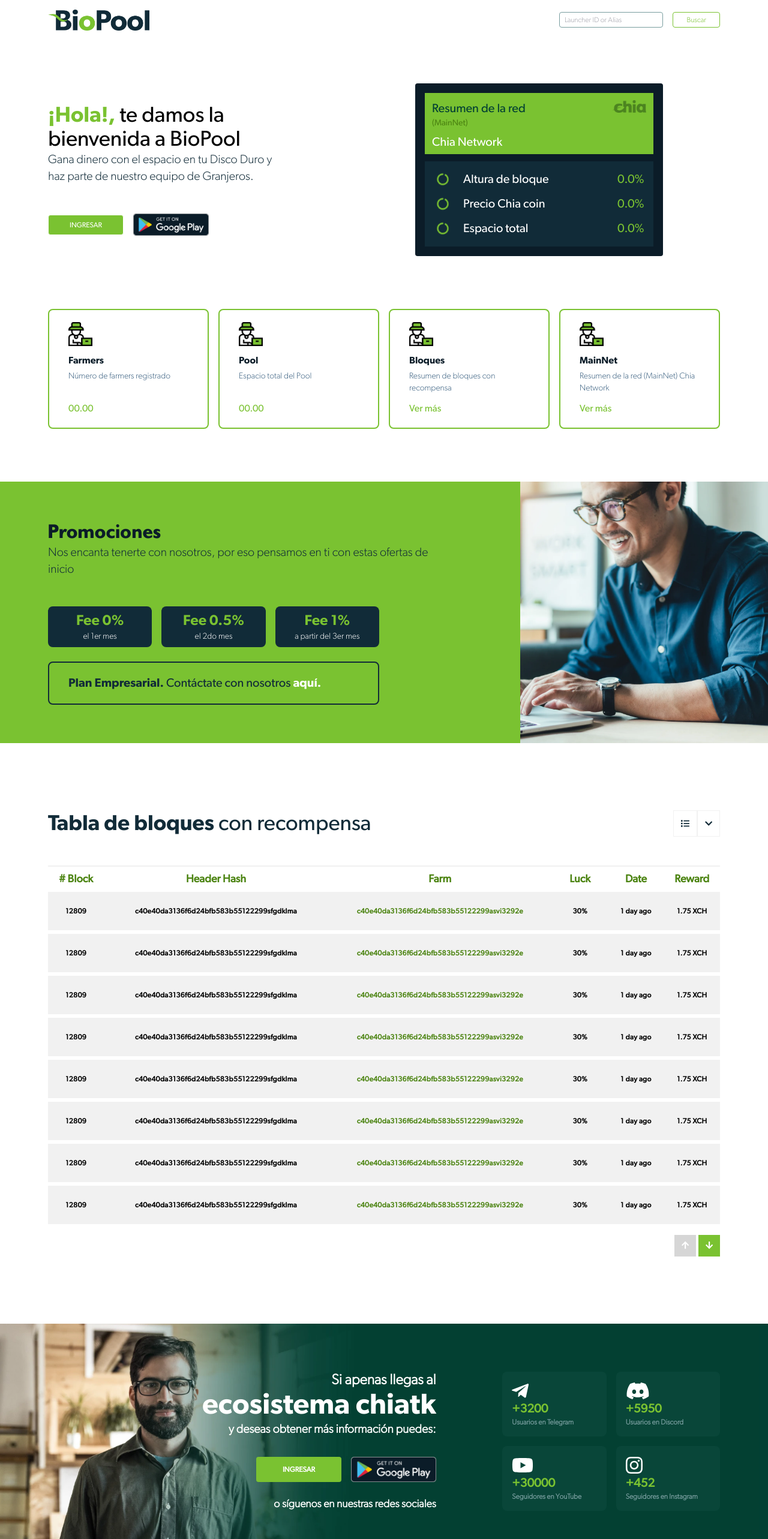
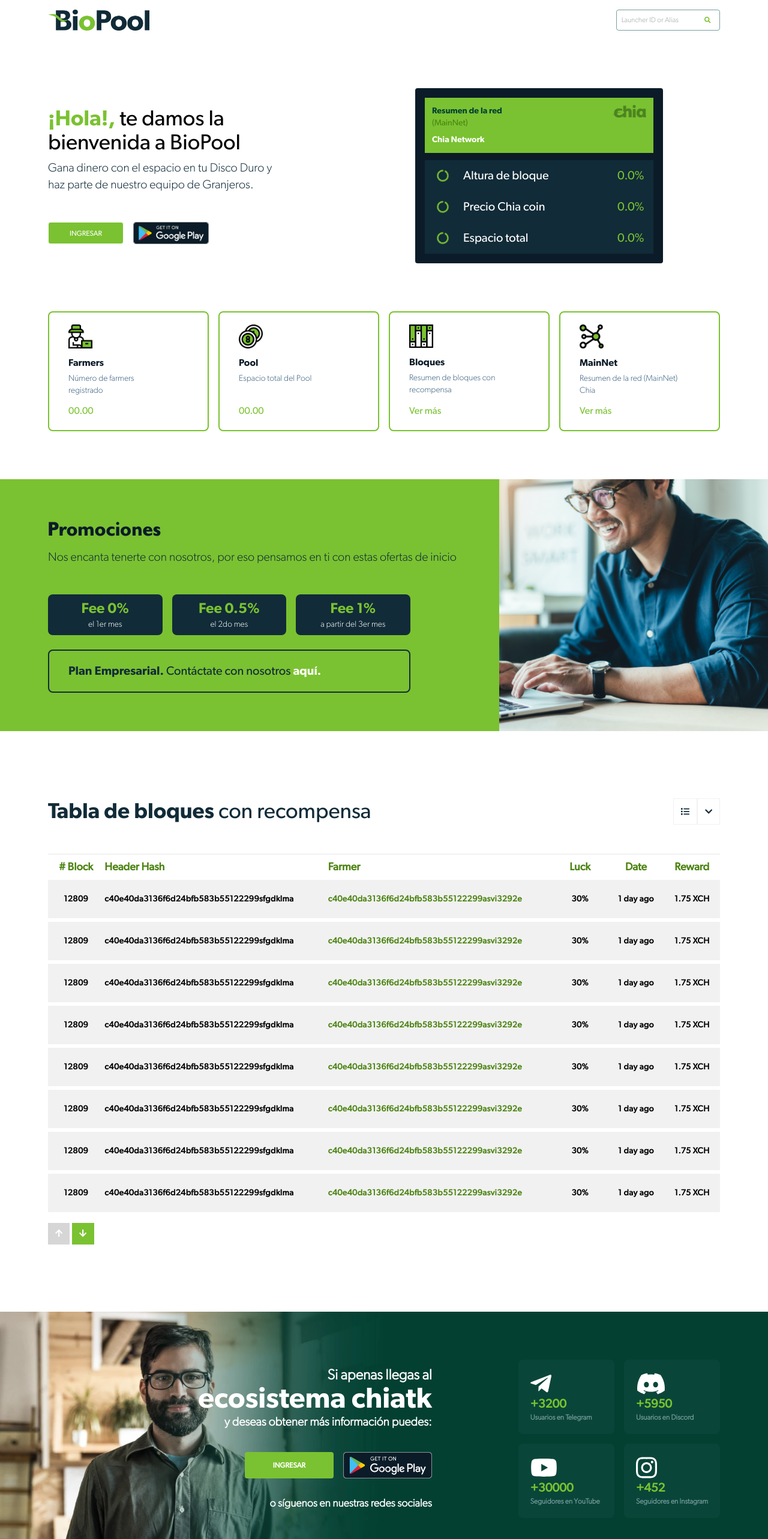
Before and after one commit to NeryC/Biopool, a Next.js app: page / in a window 1280 px wide. Shown: the top 2566 px of the page at 60% size. Built offline with nearby package versions, Linux system fonts and the light colour scheme.

Commit message:
tablet size

```diff
--- a/pages/components/App-bar/index.tsx
+++ b/pages/components/App-bar/index.tsx
@@ -1,16 +1,21 @@
+import { faSearch } from "@fortawesome/free-solid-svg-icons";
+import { FontAwesomeIcon } from "@fortawesome/react-fontawesome";
+
 export const AppBar = () => {
 
   return (
     <div className="sticky top-0 py-2 bg-white z-10">
-      <div className="mx-auto container grid grid-cols-12 gap-4 relative my-2">
+      <div className="mx-auto container grid grid-cols-8 lg:grid-cols-12 gap-4 relative my-2">
         <div className="flex place-items-center mr-1 col-span-2">
           <img alt="BioPool Logo" src="images/BioPool-logo.webp" />
         </div>
-
-        <div className="col-span-2 col-end-12 flex items-center">
-          <input
-            type="text" id="Business" name="empresa"
+        <div className="relative col-end-9 lg:col-end-13 col-span-2">
+          <input type="search"
+            name="serch"
+            placeholder="Launcher ID or Alias"
+            autoComplete="off"
             className="
+              h-full
               px-2
               py-1
               w-full
@@ -21,28 +26,12 @@
               font-gibson-light
               text-green1
               text-xs
-            "
-            placeholder="Launcher ID or Alias"
-            autoComplete="off" required maxLength={40}
-          />
-        </div>
-
-        <div className="col-end-13 flex items-center">
-          <button
-            className={`
-              py-1
-              w-full
-              text-lime1
-              rounded
-              text-xs
-              font-gibson-light
-              border
-              border-lime1
-              hover:text-white
-              hover:bg-lime1
-            `}
-          >
-            Buscar
+            "/>
+          <button type="submit" className="absolute right-0 top-0 mt-1 mr-4 text-xxs">
+            <FontAwesomeIcon
+              icon={faSearch}
+              className="text-lime1 "
+            />
           </button>
         </div>
       </div>
--- a/pages/components/Block-table/index.tsx
+++ b/pages/components/Block-table/index.tsx
@@ -9,12 +9,12 @@
 
   const Rows= Blocks.map((block,index) => (
       <tr key={index} className="text-black text-center font-gibson2 font-bold bg-gray h-16">
-        <td className="p-3">{block.Block}</td>
-        <td>{block.Header}</td>
-        <td className="text-lime2">{block.Farm}</td>
+        <td className="hidden lg:table-cell">{block.Block}</td>
+        <td className="hidden lg:table-cell text-left">{block.Header}</td>
+        <td className="p-5 lg:p-3 text-lime2 text-left text-xl lg:text-sm pl-2 lg:pl-0">{block.Farm}</td>
         <td>{block.Luck}</td>
         <td>{block.Date}</td>
-        <td>{block.Reward}</td>
+        <td className="hidden lg:table-cell">{block.Reward}</td>
       </tr>
     ));
 
@@ -29,10 +29,10 @@
       >
         <div className="flex flex-col">
           <div className="flex justify-between items-center">
-            <div className="text-green3 text-4xl">
+            <div className="text-green3 text-4.5xl lg:text-4xl">
               <span className="font-gibson-semiBold2">Tabla de bloques</span> con recompensa
             </div>
-            <div className="text-green3 text-sm">
+            <div className="text-green3 text-sm hidden lg:table-cell">
               <button className="border border-gray hover:bg-gray-400 p-3 h-11">
                 <FontAwesomeIcon
                   icon={faList}
@@ -47,22 +47,22 @@
           </div>
           <div className="pt-12">
             <table className="customTable bg-white w-full border-t-2 border-gray font-gibson2 ">
-              <thead className="text-lime2 text-lg">
+              <thead className="text-lime2 text-2xl lg:text-lg">
                 <tr>
-                  <th className="w-1/12"># Block</th>
-                  <th className="w-4/12">Header Hash</th>
-                  <th className="w-4/12">Farm</th>
+                  <th className="w-1/12 hidden lg:table-cell"># Block</th>
+                  <th className="w-4/12 hidden lg:table-cell text-left">Header Hash</th>
+                  <th className="w-4/12 text-left pl-2 lg:pl-0">Farmer</th>
                   <th className="w-1/12">Luck</th>
                   <th className="w-1/12">Date</th>
-                  <th className="w-1/12">Reward</th>
+                  <th className="w-1/12 hidden lg:table-cell">Reward</th>
                 </tr>
               </thead>
-              <tbody className="text-xs tracking-wide">
+              <tbody className="text-base lg:text-sm tracking-wide">
                 {Rows}
               </tbody>
             </table>
           </div>
-          <div className="text-white text-sm flex justify-end pt-3">
+          <div className="text-white text-sm lg:flex justify-end pt-3 hidden lg:table-cell">
             <button className="bg-gray2 hover:bg-gray-400 py-2 px-3 mr-1 ">
               <FontAwesomeIcon
                 icon={faArrowUp}
--- a/pages/components/Hero/index.tsx
+++ b/pages/components/Hero/index.tsx
@@ -5,19 +5,19 @@
 export const Hero = () => {
   return (
     <div className="
-      grid grid-rows-6 grid-flow-col gap-4 container
+      flex flex-col
+      container
       mx-auto
-      h-hero-spacing
       mb-20
     ">
       <div className="
-        grid
-        grid-cols-12
-        gap-4
-        row-span-4
+        my-20
+        lg:grid
+        lg:grid-cols-12
+        lg:gap-4
       ">
         <div className="col-span-6 flex flex-col flex-none self-center">
-          <div className="text-black text-4xl">
+          <div className="text-black text-5xl lg:text-4xl">
             <span className="text-lime1 font-gibson-semiBold2">
               ¡Hola!,&nbsp;
             </span>
@@ -25,25 +25,28 @@
               te damos la <br /> bienvenida a BioPool
             </span>
           </div>
-          <div className="">
-            <div>
-              <span className="text-green3 font-gibson-light">
-                Gana dinero con el espacio en tu Disco Duro y <br />
-                haz parte de nuestro equipo de Granjeros.
-              </span>
-            </div>
+          <div className="mt-5 lg:mt-2">
+            <span className="text-green3 font-gibson-light text-2xl lg:text-xl">
+              Gana dinero con el espacio en tu Disco Duro y <br />
+              haz parte de nuestro equipo de Granjeros.
+            </span>
             <div className="grid grid-cols-4 gap-4 flex items-center mt-12">
               <a
                 className={`
                 text-center
                 py-2
                 border
-                text-white-chia
+                text-white
                 bg-lime1
                 w-full
+                h-full
                 rounded
-                text-xs
+                lg:text-xs
+                text-base
                 font-gibson2
+                flex
+                items-center
+                justify-center
               `}
                 href="https://youtu.be/bUmPEnffN3k"
                 target="_blank"
@@ -59,22 +62,22 @@
             </div>
           </div>
         </div>
-        <div className="ml-11 col-span-5 flex flex-col self-center h-2/3 bg-green4 p-4 rounded">
-          <div className="h-2/5 bg-lime1 mb-3 flex justify-between p-3">
-            <div className="flex flex-col justify-between">
+        <div className="md:mt-12 lg:mt-0 lg:ml-11 lg:col-span-5 flex flex-col self-center bg-green4 p-4 rounded">
+          <div className="bg-lime1 mb-3 flex justify-between p-5 lg:p-3">
+            <div className="flex flex-col justify-between text-2xl lg:text-sm">
               <div className="flex flex-col">
-                <span className="text-green5 font-gibson-semiBold2text-lg">Resumen de la red</span>
-                <span className="text-lime2 font-gibson2 text-sm">(MainNet)</span>
+                <span className="text-green5 font-gibson-semiBold2">Resumen de la red</span>
+                <span className="text-lime2 font-gibson2">(MainNet)</span>
               </div>
-              <span className="text-white font-gibson-semiBold2text-lg mt-2">Chia Network</span>
+              <span className="text-white font-gibson-semiBold2 mt-2">Chia Network</span>
             </div>
-            <div className="w-14">
+            <div className="w-24 lg:w-14">
               <img alt="Chia Logo" src="images/ChiaLogo.webp"/>
             </div>
           </div>
-          <div className="h-3/5 bg-green3 flex flex-col justify-between p-4">
-            <div className="flex justify-between font-gibson2 ">
-              <div className="flex items-center ">
+          <div className="bg-green3 flex flex-col justify-between px-5 lg:px-4">
+            <div className="flex justify-between font-gibson2 py-7 lg:py-3 text-2xl lg:text-xl">
+              <div className="flex items-center">
                 <FontAwesomeIcon
                   icon={faCircleNotch}
                   className={`mx-1 text-white fa-spin text-lime1 `}
@@ -83,7 +86,7 @@
               </div>
               <div className="text-lime1 ">0.0%</div>
             </div>
-            <div className="flex justify-between font-gibson2 ">
+            <div className="flex justify-between font-gibson2 py-7 lg:py-3 text-2xl lg:text-xl">
               <div className="flex items-center ">
                 <FontAwesomeIcon
                   icon={faCircleNotch}
@@ -93,7 +96,7 @@
               </div>
               <div className="text-lime1 ">0.0%</div>
             </div>
-            <div className="flex justify-between font-gibson2 ">
+            <div className="flex justify-between font-gibson2 py-7 lg:py-3 text-2xl lg:text-xl">
               <div className="flex items-center ">
                 <FontAwesomeIcon
                   icon={faCircleNotch}
@@ -106,7 +109,7 @@
           </div>
         </div>
       </div>
-      <div className="grid grid-cols-4 gap-4">
+      <div className="grid grid-cols-2 lg:grid-cols-4 gap-4">
         <PoolInfo
           title="Farmers"
           imageUrl="images/items/Farmers.webp"
@@ -117,7 +120,7 @@
 
         <PoolInfo
           title="Pool"
-          imageUrl="images/items/Farmers.webp"
+          imageUrl="images/items/Pool.webp"
           description="Espacio total del Pool"
           type="data"
           info="00.00"
@@ -125,7 +128,7 @@
 
         <PoolInfo
           title="Bloques"
-          imageUrl="images/items/Farmers.webp"
+          imageUrl="images/items/Bloques.webp"
           description="Resumen de bloques con recompensa"
           type="ViewMore"
           info="Ver más"
@@ -133,8 +136,8 @@
 
         <PoolInfo
           title="MainNet"
-          imageUrl="images/items/Farmers.webp"
-          description="Resumen de la red (MainNet) Chia Network"
+          imageUrl="images/items/MainNet.webp"
+          description="Resumen de la red (MainNet) Chia"
           type="ViewMore"
           info="Ver más"
         />
--- a/pages/components/Hero/pool-info.tsx
+++ b/pages/components/Hero/pool-info.tsx
@@ -10,14 +10,14 @@
 
 export const PoolInfo: FC<MyProps> = ({ title, type, imageUrl, description, info  }) => {
   return (
-    <div className="font-gibson-light border-2 border-lime1 rounded-lg flex flex-col py-5 px-8 justify-between text-base">
+    <div className="font-gibson-light border-2 border-lime1 rounded-lg flex flex-col py-5 pl-8 pr-36 lg:pr-16 justify-between text-2xl lg:text-base">
       <div className="justify-start">
-        <div className="flex w-10 mb-3 self-center">
+        <div className="flex w-16 lg:w-10 mb-3 self-center">
           <img alt={title} src={imageUrl}/>
         </div>
         <div className="flex flex-col ">
           <span className="font-gibson-semiBold2 text-green4">{title}</span>
-          <span className="text-sm text-green2 mt-1">{description}</span>
+          <span className="text-lg lg:text-sm text-green2 mt-1">{description}</span>
         </div>
       </div>
       <div className="pt-3 font-gibson2 text-lime1">
--- a/pages/components/Media/index.tsx
+++ b/pages/components/Media/index.tsx
@@ -1,50 +1,45 @@
 import React from "react";
-import MediaItem from "./media_item";
-import {
-  faDiscord,
-  faInstagram,
-  faTelegramPlane,
-  faYoutube,
-} from "@fortawesome/free-brands-svg-icons";
+import MediaBlock from "./media_block";
 
 const Media = () => {
   return (
     <div className="
-      py-20
-      text-green1
+      bg-green5
       text-lg
       font-gibson-light
       font-bold
-      bg-green5
+    ">
+      <div className="
+        py-20
         bg-ecosistema-back
+        md:bg-media-md
+        lg:bg-media-lg
         bg-no-repeat
         bg-left
         bg-promotion-size
       ">
         <div className="container mx-auto">
           <div className="
-          grid
-          grid-cols-12
-          gap-4
+            flex flex-col lg:flex-row
           ">
             <div className="col-start-3 col-span-5 flex flex-col self-center text-right text-white">
-            <div className="text-2xl font-gibson-light leading-none">
+              <div className="text-3xl lg:text-2xl font-gibson-light leading-none">
                 Si apenas llegas al
               </div>
-            <div className="text-5xl font-gibson-semiBold2 leading-tight">
+              <div className="text-6xl lg:text-5xl font-gibson-semiBold2 leading-tight mt-3 lg:mt-0">
                 ecosistema chiatk
               </div>
-            <div className="text-xl font-gibson-light leading-none">
+              <div className="text-2xl lg:text-xl font-gibson-light leading-none">
                 y deseas obtener más información puedes:
               </div>
-            <div className="grid grid-cols-6 gap-4 flex items-center mt-9 mb-7">
+              <div className="grid grid-cols-12 gap-4 flex items-center mt-24 lg:mt-9 mb-7">
                 <a
                   className={`
-                col-start-3
+                  col-start-7
                   flex
                   items-center
                   justify-center
-                col-span-2
+                  col-span-3
                   text-center
                   text-white
                   bg-lime1
@@ -60,34 +55,24 @@
                 >
                   INGRESAR
                 </a>
-              <div className="flex col-span-2">
+                <div className="flex col-span-3">
                   <a href="https://play.google.com/store/apps/details?id=com.chiatk.apps.movil" target="_blank" rel="noreferrer">
-                  {/* eslint-disable-next-line @next/next/no-img-element */}
                     <img alt="Play Store Logo" className="w-full" src="/images/playStore.webp" />
                   </a>
                 </div>
               </div>
-            <div className="text-lg font-gibson-light leading-none">
+              <div className="text-2xl lg:text-lg font-gibson-light leading-none">
                 o síguenos en nuestras redes sociales
               </div>
             </div>
-          <div className="col-start-9 col-span-4 flex flex-col flex-none self-center">
-            <div className="text-3.5xl font-gibson-bold text-green4 grid grid-cols-2 gap-4 ">
-              <a href="http://bit.ly/ChiatkTelegram" target="_blank"rel="noreferrer">
-                <MediaItem icon={faTelegramPlane} value="+3200" description="Usuarios en Telegram"/>
-              </a>
-              <a href="http://bit.ly/ChiatkDiscord" target="_blank"rel="noreferrer">
-                <MediaItem icon={faDiscord} value="+5950" description="Usuarios en Discord"/>
-              </a>
-              <a href="http://bit.ly/ChiatkYoutube" target="_blank" rel="noreferrer">
-                <MediaItem icon={faYoutube} value="+30000" description="Seguidores en YouTube"/>
-              </a>
-              <a href="http://bit.ly/ChiatkInstagram" target="_blank"rel="noreferrer">
-                <MediaItem icon={faInstagram} value="+452" description="Seguidores en Instagram"/>
-              </a>
+            <div className="hidden lg:contents">
+              <MediaBlock />
             </div>
           </div>
         </div>
+      </div>
+      <div className="container mx-auto lg:hidden block">
+        <MediaBlock />
       </div>
     </div>
   );
--- /dev/null
+++ b/pages/components/Media/media_block.tsx
@@ -0,0 +1,30 @@
+import MediaItem from "./media_item";
+import {
+  faDiscord,
+  faInstagram,
+  faTelegramPlane,
+  faYoutube,
+} from "@fortawesome/free-brands-svg-icons";
+
+const MediaBlock = () => {
+  return (
+    <div className="flex flex-col flex-none self-center lg:ml-36 w-full lg:w-auto py-4 lg:py-0">
+      <div className="text-3.5xl font-gibson-bold text-green4 grid grid-cols-2 gap-4 ">
+        <a href="http://bit.ly/ChiatkTelegram" target="_blank"rel="noreferrer">
+          <MediaItem icon={faTelegramPlane} value="+3200" description="Usuarios en Telegram"/>
+        </a>
+        <a href="http://bit.ly/ChiatkDiscord" target="_blank"rel="noreferrer">
+          <MediaItem icon={faDiscord} value="+5950" description="Usuarios en Discord"/>
+        </a>
+        <a href="http://bit.ly/ChiatkYoutube" target="_blank" rel="noreferrer">
+          <MediaItem icon={faYoutube} value="+30000" description="Seguidores en YouTube"/>
+        </a>
+        <a href="http://bit.ly/ChiatkInstagram" target="_blank"rel="noreferrer">
+          <MediaItem icon={faInstagram} value="+452" description="Seguidores en Instagram"/>
+        </a>
+      </div>
+    </div>
+  );
+};
+
+export default MediaBlock;
--- a/pages/components/Media/media_item.tsx
+++ b/pages/components/Media/media_item.tsx
@@ -10,14 +10,16 @@
 
 const MediaItem: FC<MyProps> = ({ icon, value, description }) => {
   return (
-    <div className="font-gibson-light bg-green6 rounded-lg flex flex-col p-4 text-base">
+    <div className="font-gibson-light text-2xl lg:text-xl bg-green6 rounded-lg flex lg:flex-col p-16 lg:p-5 h-full">
       <FontAwesomeIcon
         size="2x"
         icon={icon}
         className="text-white"
       />
-      <span className="font-gibson2 text-lime1 text-xl">{value}</span>
-      <span className="text-xs leading-4 text-green1 font-gibson-light">{description}</span>
+      <div className="flex flex-col ml-10 lg:ml-0">
+        <span className="font-gibson2 text-lime1 text-2xl lg:text-xl">{value}</span>
+        <span className="text-base lg:text-xs leading-4 text-green1 font-gibson-light">{description}</span>
+      </div>
     </div>
   );
 };
--- a/pages/components/Promotions/index.tsx
+++ b/pages/components/Promotions/index.tsx
@@ -3,19 +3,21 @@
 const Promotion = () => {
 
   return (
-    <div className="bg-lime1 py-16 bg-promotion-back bg-no-repeat bg-right bg-promotion-size">
-      <div className="mx-auto container ">
+    // bg-promotion-back bg-no-repeat bg-right bg-promotion-size
+    <div className="bg-lime1 relative">
+      <div className="mx-auto container py-16">
         <div className="
           grid
-          grid-cols-12
+          grid-cols-8
+          lg:grid-cols-11
           gap-4
           row-span-4
         ">
           <div className="col-span-7 flex flex-col flex-none self-center">
-            <div className="text-3.5xl font-gibson-bold text-green4">
+            <div className="text-4xl lg:text-3.5xl font-gibson-bold text-green4">
               Promociones
             </div>
-            <span className="text-green3 font-gibson-light">
+            <span className="text-green3 font-gibson-light pt-3">
               Nos encanta tenerte con nosotros, por eso pensamos en ti con estas ofertas de inicio
             </span>
             <div className="grid grid-cols-7 gap-4 text-center mt-12">
@@ -37,6 +39,9 @@
           </div>
         </div>
       </div>
+      <div className="relative overflow-hidden lg:absolute md:h-promotion lg:h-full lg:inset-y-0 lg:right-0 lg:w-promotion">
+        <img alt="Promotion Background" className="lg:h-full md:w-full lg:object-right lg:object-cover" src="/images/promotionBack.webp" />
+      </div>
     </div>
   );
 };
--- a/tailwind.config.js
+++ b/tailwind.config.js
@@ -3,7 +3,9 @@
   darkMode: false, // or 'media' or 'class'
   theme: {
     container: {
-      padding: '5rem'
+      padding: {
+        xl:'5rem'
+      }
     },
     fontFamily: {
       'gibson': ["Gibson"],
@@ -16,6 +18,10 @@
     },
     backgroundSize:{
       'promotion-size': 'auto 100%',
+    },
+    backgroundPosition: {
+      'media-md': '25%',
+      'media-lg': '0%',
     },
     extend: {
       backgroundImage: (theme) => ({
@@ -36,9 +42,15 @@
       },
       height: {
         'hero-spacing': '41rem',
+        'promotion': '28rem',
+      },
+      width: {
+        'promotion': '28rem',
       },
       fontSize: {
+        'xxs': '0.65rem',
         '3.5xl': ['2rem','2.5rem'],
+        '4.5xl': '2.5rem',
       }
     }
   },
```
Also changed, not shown: pages/components/Footer/index.tsx (+6 -6 lines), public/images/promotionBack.webp. Lines whose indentation alone changed are shown as unchanged.
